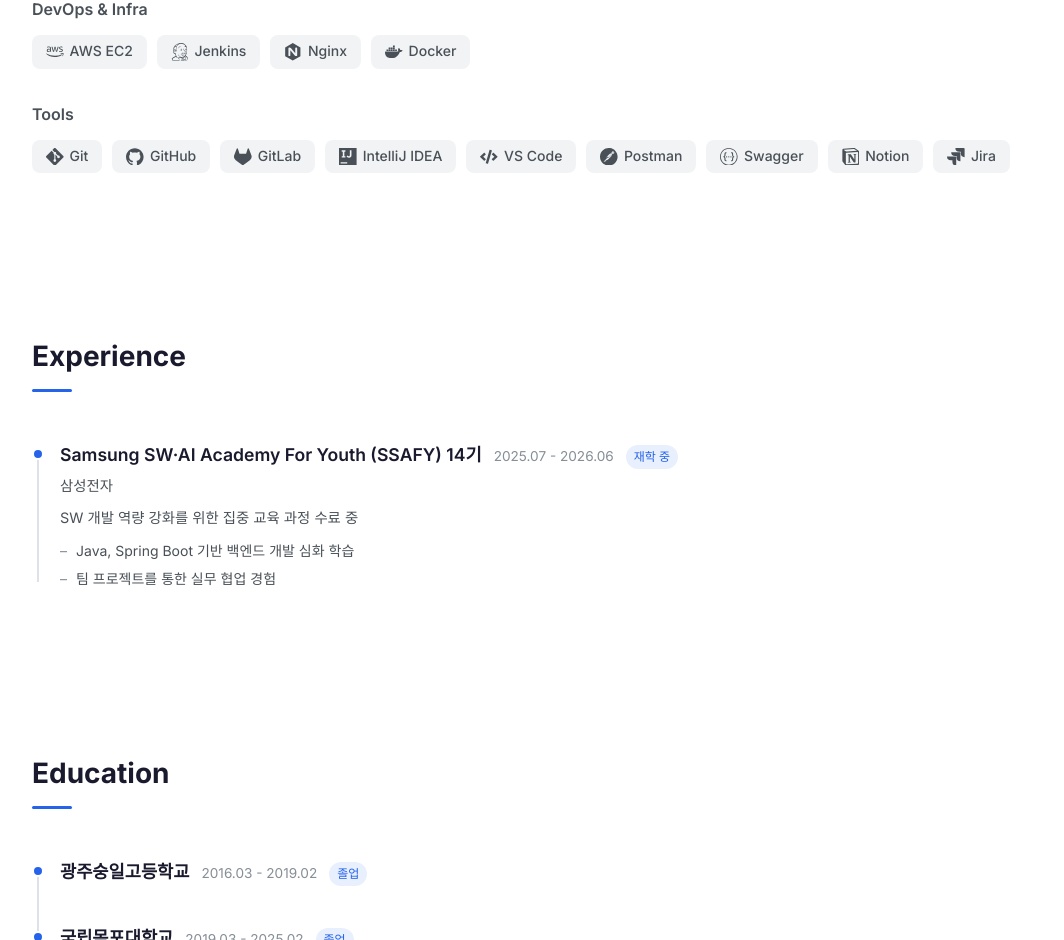
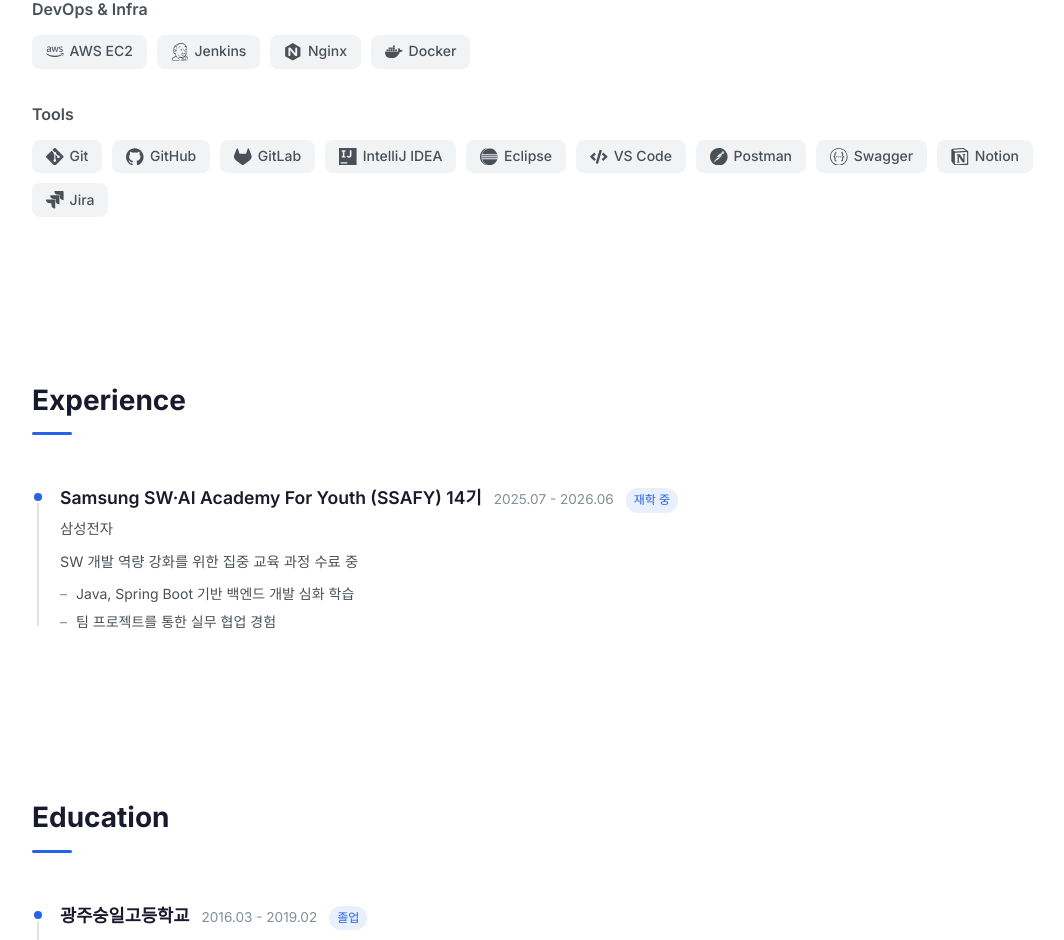
Before and after one commit to subakpup/Portfolio, a React (Vite) app: page / in a window 1280 px wide. Shown: the part 1639-2579 px from the top of the page, without its empty margins (82-1146 px from the left). Built offline with nearby package versions, Linux system fonts and the light colour scheme.

Commit message:
docs: eclipse 추가

```diff
--- a/src/components/common/SkillBadge.tsx
+++ b/src/components/common/SkillBadge.tsx
@@ -19,6 +19,7 @@
   SiGithub,
   SiGitlab,
   SiIntellijidea,
+  SiEclipseide,
   SiPostman,
   SiSwagger,
   SiNotion,
@@ -47,6 +48,7 @@
   SiGithub,
   SiGitlab,
   SiIntellijidea,
+  SiEclipseide,
   FaCode,
   SiPostman,
   SiSwagger,
--- a/src/data/portfolioData.ts
+++ b/src/data/portfolioData.ts
@@ -60,6 +60,7 @@
         { name: 'GitHub', icon: 'SiGithub' },
         { name: 'GitLab', icon: 'SiGitlab' },
         { name: 'IntelliJ IDEA', icon: 'SiIntellijidea' },
+        { name: 'Eclipse', icon: 'SiEclipseide' },
         { name: 'VS Code', icon: 'FaCode' },
         { name: 'Postman', icon: 'SiPostman' },
         { name: 'Swagger', icon: 'SiSwagger' },
```
